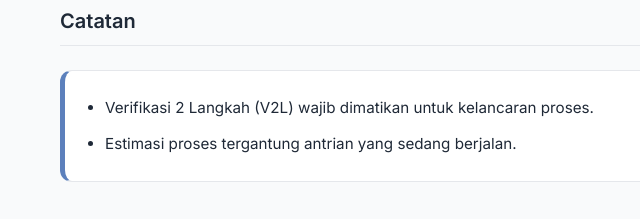
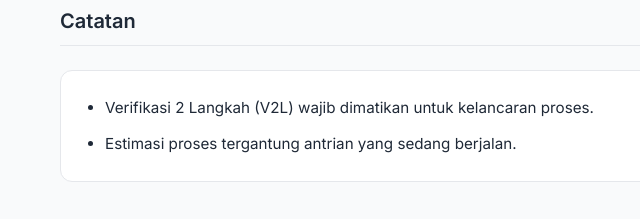
Before and after one commit to playpalmarket/robloxvilog, a plain HTML site: page index.html in a window 1280 px wide. Shown: the part 422-641 px from the top of the page, 0-640 px from the left. Drawn offline with Linux system fonts and the light colour scheme.

Commit message:
Update index.html

```diff
--- a/index.html
+++ b/index.html
@@ -130,13 +130,12 @@
       margin-top: 4px;
     }
 
-    /* Terms Box Styling */
+    /* Terms Box Styling - UPDATED */
     .terms-box {
-        padding: 24px;
-        padding-left: 20px;
+        padding: 24px; /* Padding seragam di semua sisi */
         font-size: 0.95rem;
         line-height: 1.7;
-        border-left: 5px solid var(--accent);
+        /* Garis biru di samping telah dihapus */
     }
 
     .terms-box ul {
```
